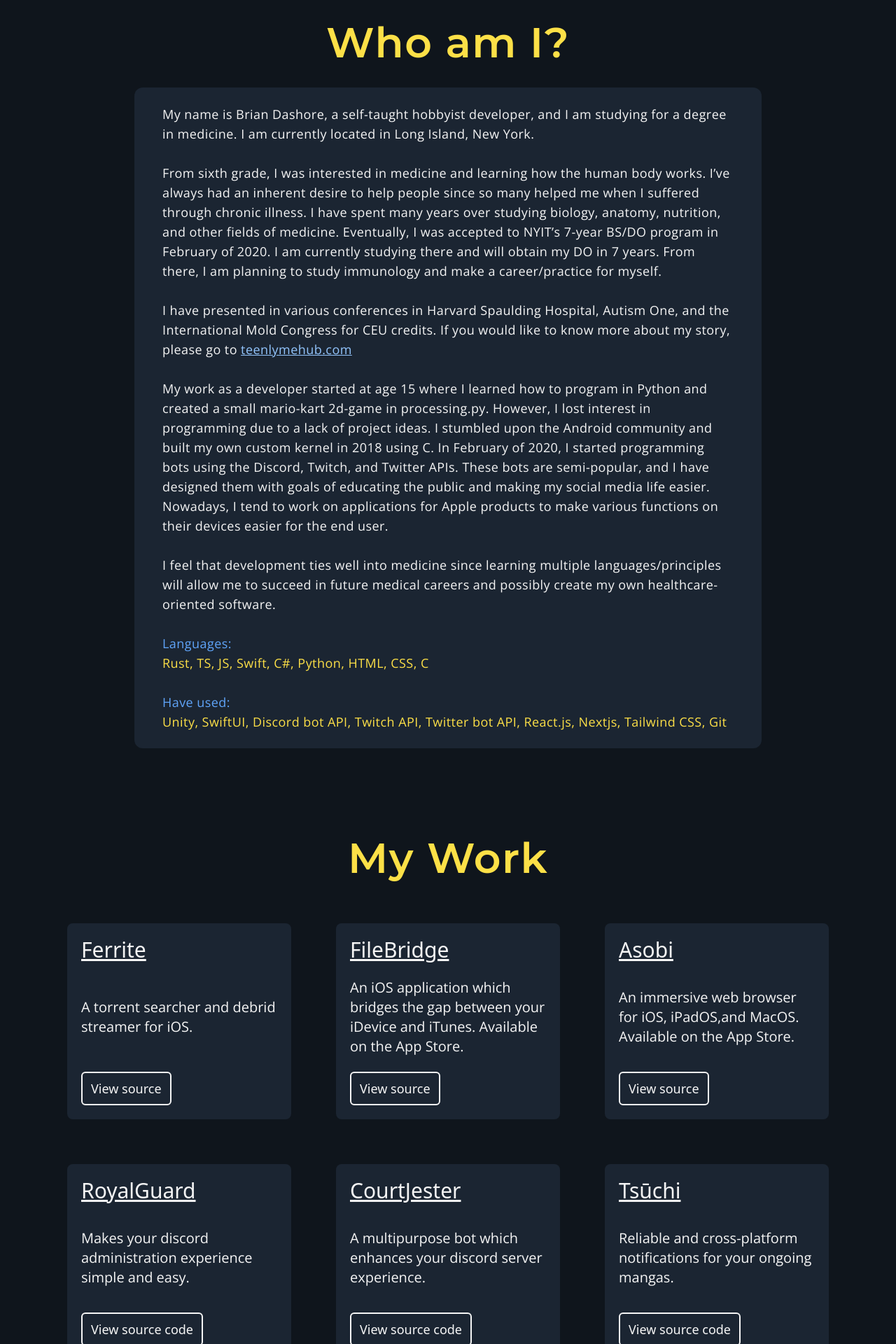
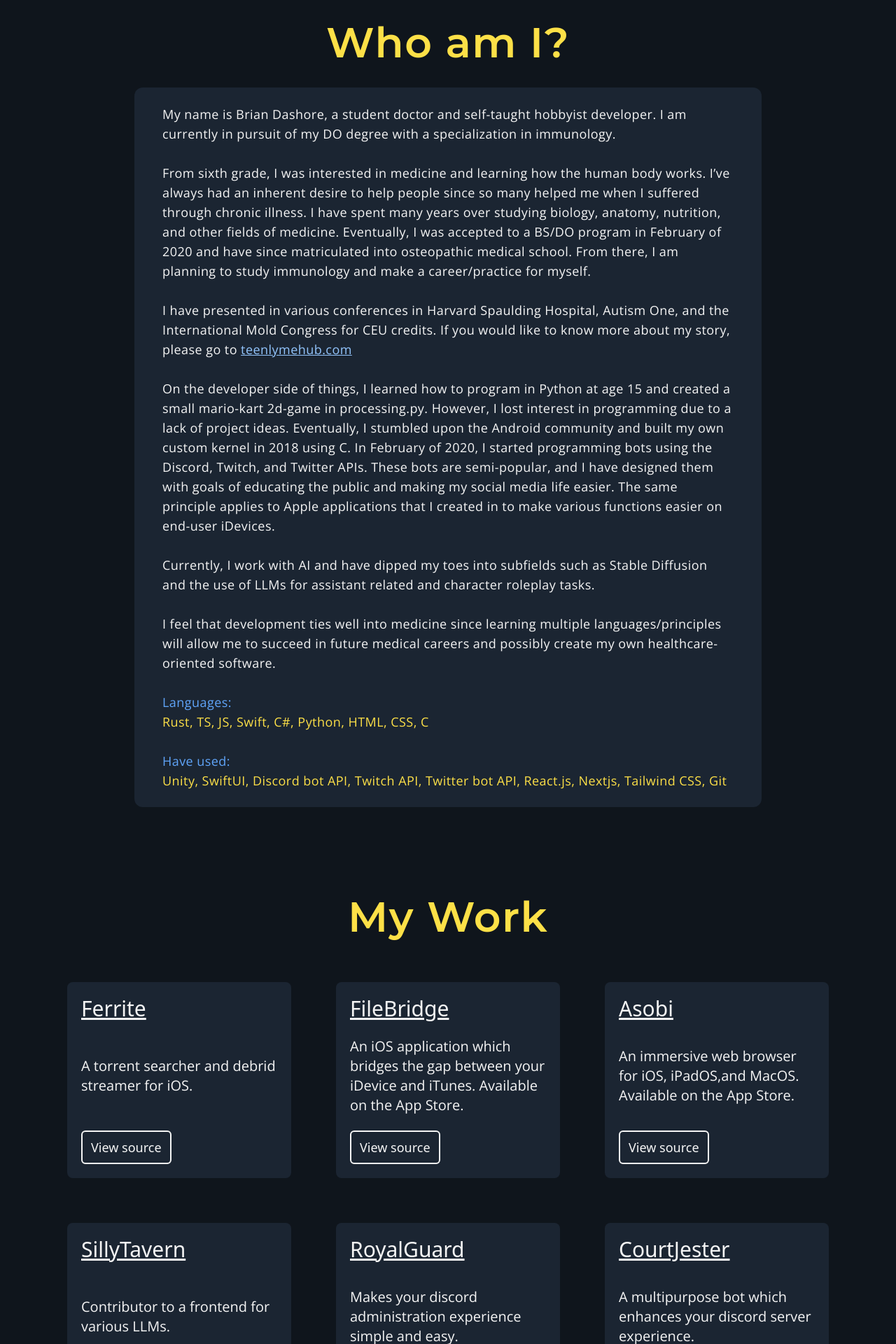
Before and after one commit to bdashore3/kingsite, a Next.js app: page / in a window 1280 px wide. Shown: the part 900-2820 px from the top of the page at 70% size. Built offline with nearby package versions, Linux system fonts and the light colour scheme.

Commit message:
Main: Update about and work
Signed-off-by: kingbri <bdashore3@proton.me>

```diff
--- a/components/index/about.tsx
+++ b/components/index/about.tsx
@@ -6,17 +6,16 @@ export default function About() {
       </h1>
       <div className="md:max-w-3xl xl:max-w-4xl rounded-xl relative bg-lightbg font-medium">
         <p className="text-whitesmoke px-6 lg:px-10 text-md lg:text-lg py-6 font-paragraph tracking-wide leading-spread">
-          My name is Brian Dashore, a self-taught hobbyist developer, and I am studying for a degree
-          in medicine. I am currently located in Long Island, New York.
+          My name is Brian Dashore, a student doctor and self-taught hobbyist developer. I am
+          currently in pursuit of my DO degree with a specialization in immunology.
           <br />
           <br />
           From sixth grade, I was interested in medicine and learning how the human body works. I’ve
           always had an inherent desire to help people since so many helped me when I suffered
           through chronic illness. I have spent many years over studying biology, anatomy,
-          nutrition, and other fields of medicine. Eventually, I was accepted to NYIT’s 7-year BS/DO
-          program in February of 2020. I am currently studying there and will obtain my DO in 7
-          years. From there, I am planning to study immunology and make a career/practice for
-          myself.
+          nutrition, and other fields of medicine. Eventually, I was accepted to a BS/DO program in
+          February of 2020 and have since matriculated into osteopathic medical school. From there,
+          I am planning to study immunology and make a career/practice for myself.
           <br />
           <br />I have presented in various conferences in Harvard Spaulding Hospital, Autism One,
           and the International Mold Congress for CEU credits. If you would like to know more about
@@ -30,14 +29,18 @@ export default function About() {
           </span>
           <br />
           <br />
-          My work as a developer started at age 15 where I learned how to program in Python and
-          created a small mario-kart 2d-game in processing.py. However, I lost interest in
-          programming due to a lack of project ideas. I stumbled upon the Android community and
-          built my own custom kernel in 2018 using C. In February of 2020, I started programming
-          bots using the Discord, Twitch, and Twitter APIs. These bots are semi-popular, and I have
-          designed them with goals of educating the public and making my social media life easier.
-          Nowadays, I tend to work on applications for Apple products to make various functions on
-          their devices easier for the end user.
+          On the developer side of things, I learned how to program in Python at age 15 and created
+          a small mario-kart 2d-game in processing.py. However, I lost interest in programming due
+          to a lack of project ideas. Eventually, I stumbled upon the Android community and built my
+          own custom kernel in 2018 using C. In February of 2020, I started programming bots using
+          the Discord, Twitch, and Twitter APIs. These bots are semi-popular, and I have designed
+          them with goals of educating the public and making my social media life easier. The same
+          principle applies to Apple applications that I created in to make various functions easier
+          on end-user iDevices.
+          <br />
+          <br />
+          Currently, I work with AI and have dipped my toes into subfields such as Stable Diffusion
+          and the use of LLMs for assistant related and character roleplay tasks.
           <br />
           <br />
           I feel that development ties well into medicine since learning multiple
--- a/components/index/work.tsx
+++ b/components/index/work.tsx
@@ -52,6 +52,11 @@ export default function Work() {
           url="/asobi"
         />
         <WorkCard
+          name="SillyTavern"
+          description="Contributor to a frontend for various LLMs."
+          url="https://github.com/SillyTavern/SillyTavern"
+        />
+        <WorkCard
           name="RoyalGuard"
           description="Makes your discord administration experience simple and easy."
           url="https://github.com/bdashore3/RoyalGuard"
@@ -61,11 +66,6 @@ export default function Work() {
           description="A multipurpose bot which enhances your discord server experience."
           url="https://github.com/bdashore3/CourtJester"
         />
-        <WorkCard
-          name="Tsūchi"
-          description="Reliable and cross-platform notifications for your ongoing mangas."
-          url="https://github.com/bdashore3/Tsuchi"
-        />
       </div>
     </div>
   );
```
